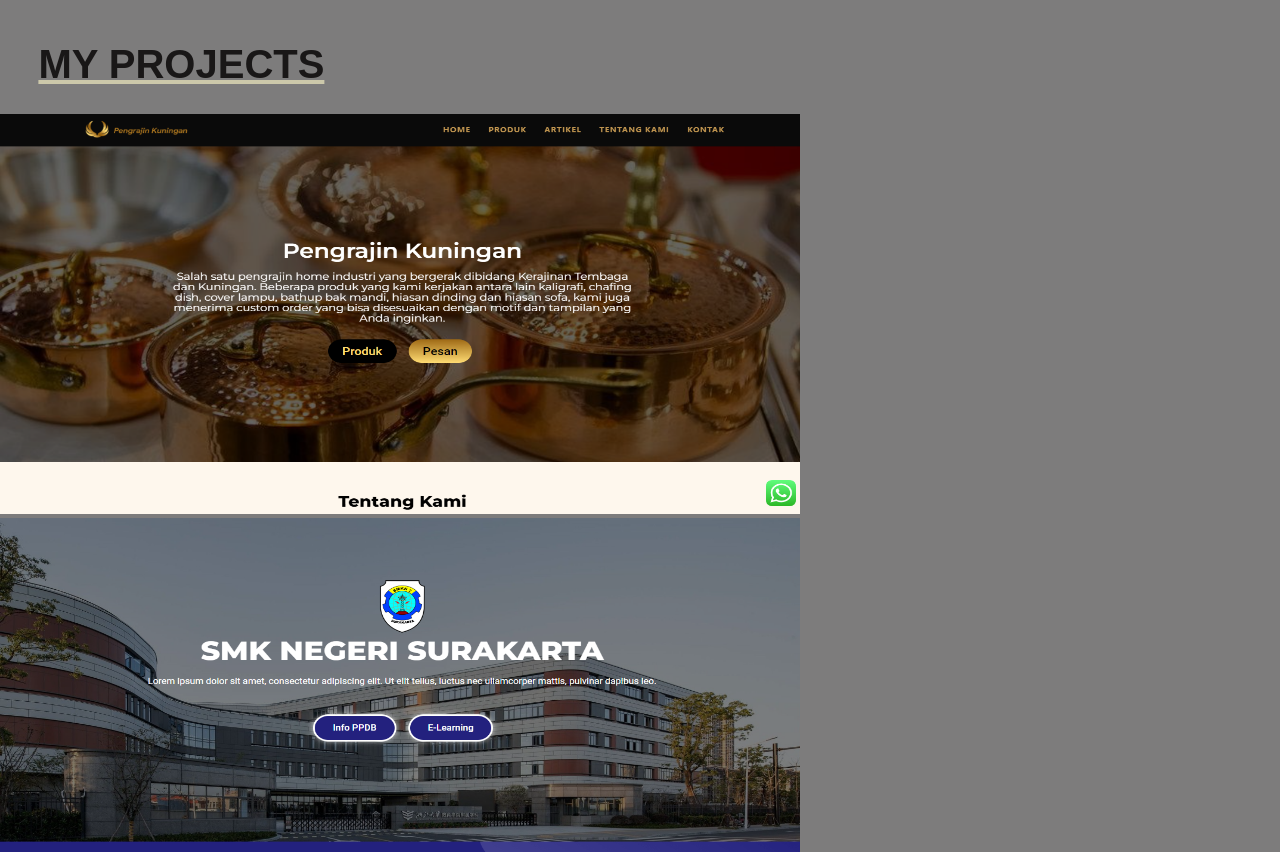
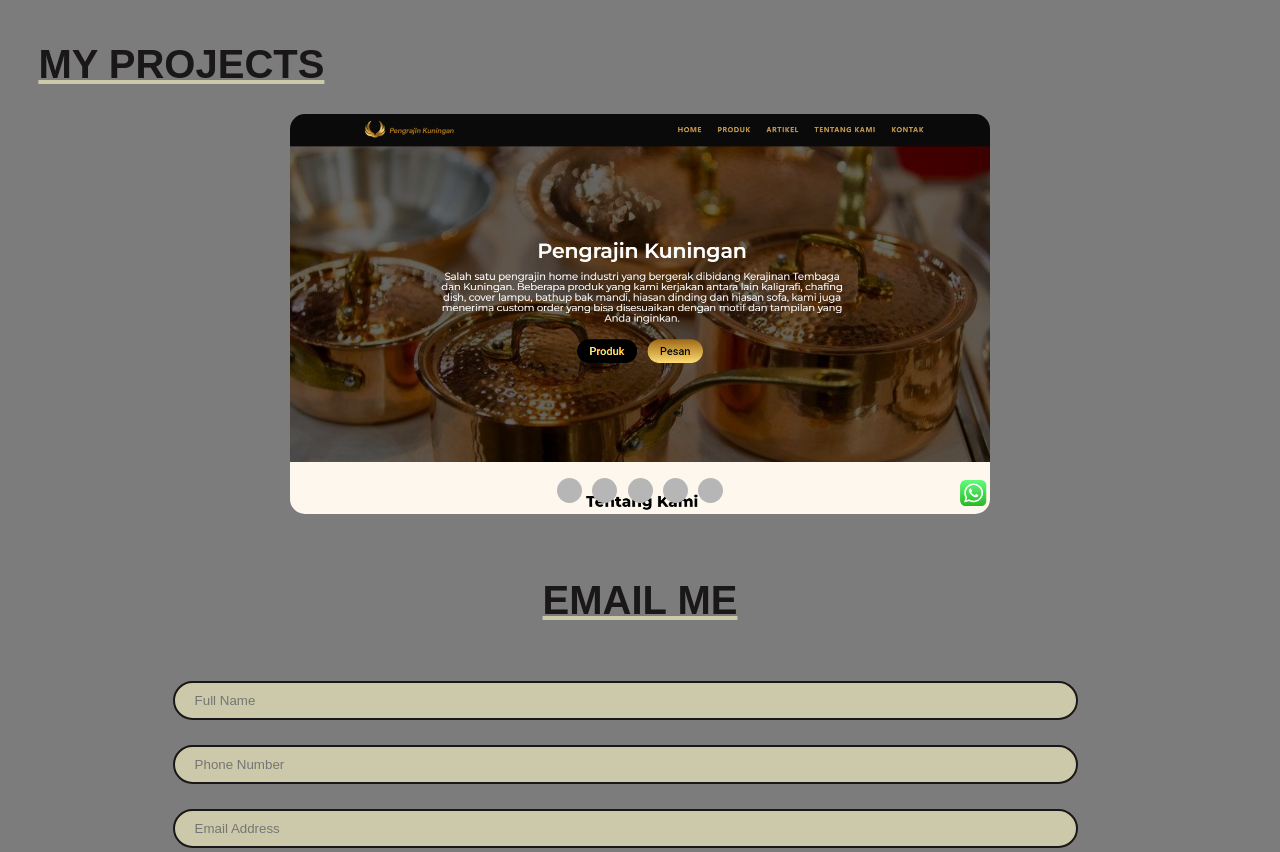
Before and after one commit to SyafiqShidiq/SyafiqShidiq.github.io, a plain HTML site: page index.html in a window 1280 px wide. Shown: the part 1336-2188 px from the top of the page. Drawn offline with Linux system fonts and the light colour scheme.

Commit message:
tambahcss

```diff
--- a/style/style.css
+++ b/style/style.css
@@ -149,6 +149,58 @@ nav ul li a:hover{
     font-weight: bold;
     text-decoration: underline;
     text-decoration-color: #CCC8AA;
+}
+.wrapper .slide .image{
+    display: flex;
+    width: 100%;
+    transition: 2s;
+}
+.wrapper .slide .image img{
+    width: 100%;
+
+}
+.wrapper{
+    width: 700px;
+    margin: auto;
+    border-radius: 15px;
+    overflow: hidden;
+    position: relative;
+}
+.wrapper .nav a{
+    display: inline-block;
+    width: 25px;
+    height: 25px;
+    background-color: #b6b6b6;
+    font-size: 0px;
+    border-radius: 50%;
+    margin: 3px;
+    transition: 0.5s;
+}
+.wrapper .nav a:hover{
+    background-color: #666;
+}
+.wrapper .nav{
+    position: absolute;
+    left: 0;
+    right: 0;
+    text-align: center;
+    margin-top: -50px;
+}
+
+#slide-1:target ~ .image {
+    margin-left: 0px;
+}
+#slide-2:target ~ .image {
+    margin-left: -100%;
+}
+#slide-3:target ~ .image {
+    margin-left: -200%;
+}
+#slide-4:target ~ .image {
+    margin-left: -300%;
+}
+#slide-5:target ~ .image {
+    margin-left: -400%;
 }
 .project .work .g-1 .overlay {
     position: absolute;
```
